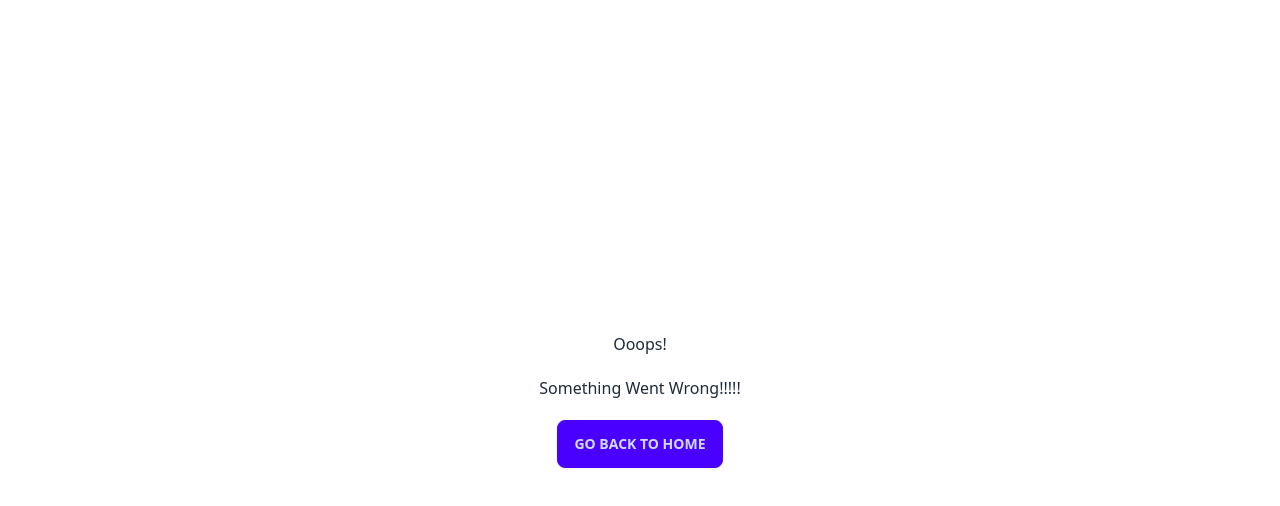
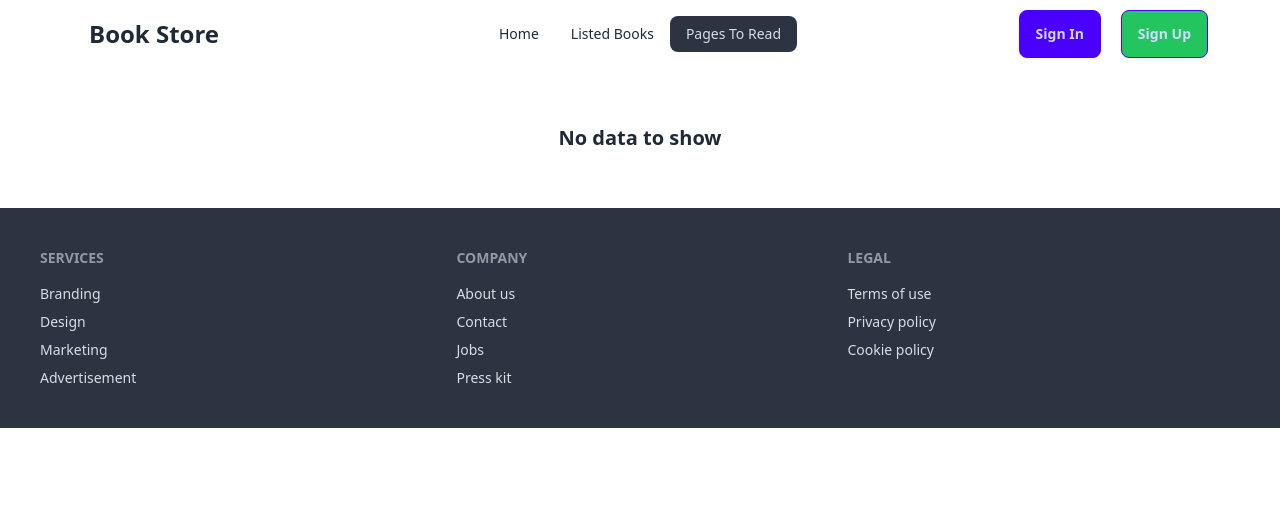
Before and after one commit to NahidRuhan/book-store, a React (Vite) app: page /pages-to-read in a window 1280 px wide. Shown: the top 506 px of the page. Built offline with nearby package versions, Linux system fonts and the light colour scheme.

Commit message:
implemented bar chart

```diff
--- a/src/Root.jsx
+++ b/src/Root.jsx
@@ -5,7 +5,7 @@ import Footer from "./components/shared/Footer";
 const Root = () => {
   return (
     <div className="space-y-14">
-      <div className="max-w-5xl mx-auto space-y-14">
+      <div className="max-w-5xl xl:max-w-6xl mx-auto space-y-14">
         <Nav></Nav>
         <Outlet></Outlet>
       </div>
--- a/src/components/home/BookDetails.jsx
+++ b/src/components/home/BookDetails.jsx
@@ -61,7 +61,7 @@ const BookDetails = () => {
                 <p className="font-semibold text-xl">Category: {category}</p>
                 <div className="divider"></div>
                 <p><span className="font-bold">Review: </span>{review}</p>
-                <p><span>Tags: </span>{tags.map((tag,idx)=><div key={idx} className="badge badge-secondary mx-1"># {tag}</div>)}</p>
+                <p><span>Tags: </span>{tags.map((tag,idx)=><span key={idx} className="badge badge-secondary mx-1"># {tag}</span>)}</p>
                 <div className="divider"></div>
                 <div className="space-y-5">
                     <p><span className="w-52 inline-block">Number of Pages :</span><span className="font-bold">{totalPages} Pages</span></p>
--- a/src/components/listed page/ListItem.jsx
+++ b/src/components/listed page/ListItem.jsx
@@ -22,7 +22,7 @@ const ListItem = ({bookuntola}) => {
                 <h1 className="font-bold text-2xl">{bookName}</h1>
                 <p>By: {author}</p>
                 <div className="flex gap-5">
-                <p><span className="font-bold">Tags: </span>{tags.map((tag,idx)=><div key={idx} className="badge badge-secondary mx-1"># {tag}</div>)}</p>
+                <p><span className="font-bold">Tags: </span>{tags.map((tag,idx)=><span key={idx} className="badge badge-secondary mx-1"># {tag}</span>)}</p>
                 <p className="flex items-center gap-2"><span><CiLocationOn /></span> Year of Publishing: {yearOfPublishing}</p>
                 </div>
                 <div className="flex gap-5">
--- a/src/components/listed page/ListedBooks.jsx
+++ b/src/components/listed page/ListedBooks.jsx
@@ -27,16 +27,16 @@ const ListedBooks = () => {
 
     const handleRating = ()=> {
       const readBooksSorted = [...readBooks].sort((a, b) => b.rating - a.rating);
+      const wishlistBooksSorted = [...wishlistBooks].sort((a, b) => b.rating - a.rating);
       setDisplayReadBooks(readBooksSorted);
-      const wishlistBooksSorted = [...wishlistBooks].sort((a, b) => b.rating - a.rating);
       setDisplayWishlistBooks(wishlistBooksSorted);
       setHuh(true);
     }
     const handleYear = ()=> {
 
       const readBooksSorted = [...readBooks].sort((a, b) => b.yearOfPublishing - a.yearOfPublishing);
+      const wishlistBooksSorted = [...wishlistBooks].sort((a, b) => b.yearOfPublishing - a.yearOfPublishing);
       setDisplayReadBooks(readBooksSorted);
-      const wishlistBooksSorted = [...wishlistBooks].sort((a, b) => b.yearOfPublishing - a.yearOfPublishing);
       setDisplayWishlistBooks(wishlistBooksSorted);
       setHuh(true);
 
@@ -45,8 +45,8 @@ const ListedBooks = () => {
     }
     const handlePage = ()=> {
       const readBooksSorted = [...readBooks].sort((a, b) => b.totalPages - a.totalPages);
+      const wishlistBooksSorted = [...wishlistBooks].sort((a, b) => b.totalPages - a.totalPages);
       setDisplayReadBooks(readBooksSorted);
-      const wishlistBooksSorted = [...wishlistBooks].sort((a, b) => b.totalPages - a.totalPages);
       setDisplayWishlistBooks(wishlistBooksSorted);
       setHuh(true);
 
--- /dev/null
+++ b/src/components/pages to read/PageRead.jsx
@@ -0,0 +1,37 @@
+import { Bar, BarChart, CartesianGrid, Legend, Tooltip, XAxis, YAxis } from 'recharts';
+import { useLoaderData } from 'react-router-dom';
+import { getReadData } from '../../utils/localStorage';
+import { useEffect, useState } from 'react';
+
+const PageRead = () => {
+
+    const books = useLoaderData();
+    const [data,setData] = useState([])
+
+    useEffect(() => {
+        const readId = getReadData();
+        const filteredBooks = books.filter(book => readId.includes(book.bookId));
+        let dummy = [];
+        filteredBooks.forEach((book) => {
+            dummy.push({ name: book.bookName, page: book.totalPages });
+        });
+        setData(dummy);
+    }, [books]);
+
+    return (
+        <div className='flex justify-center'>
+            {data.length > 0 ? (
+                <BarChart width={1200} height={400} data={data}>
+                    <CartesianGrid strokeDasharray="3 3" />
+                    <XAxis dataKey="name" />
+                    <YAxis />
+                    <Tooltip />
+                    <Legend />
+                    <Bar dataKey="page" fill="#82ca9d" />
+                </BarChart>
+            ): <h1 className='text-center text-xl font-bold'>No data to show</h1>}
+        </div>
+    );
+};
+
+export default PageRead;
--- a/src/main.jsx
+++ b/src/main.jsx
@@ -10,6 +10,7 @@ import Home from './components/home/Home';
 import Error from './components/error/Error';
 import BookDetails from './components/home/BookDetails';
 import ListedBooks from './components/listed page/ListedBooks';
+import PageRead from './components/pages to read/PageRead';
 
 const router = createBrowserRouter([
   {
@@ -32,6 +33,11 @@ const router = createBrowserRouter([
         element: <ListedBooks></ListedBooks>,
         loader: ()=> fetch('/data.json')
       },
+      {
+        path: "/pages-to-read",
+        element: <PageRead></PageRead>,
+        loader: ()=> fetch('/data.json')
+      },
     ]
   },
 ]);
```
